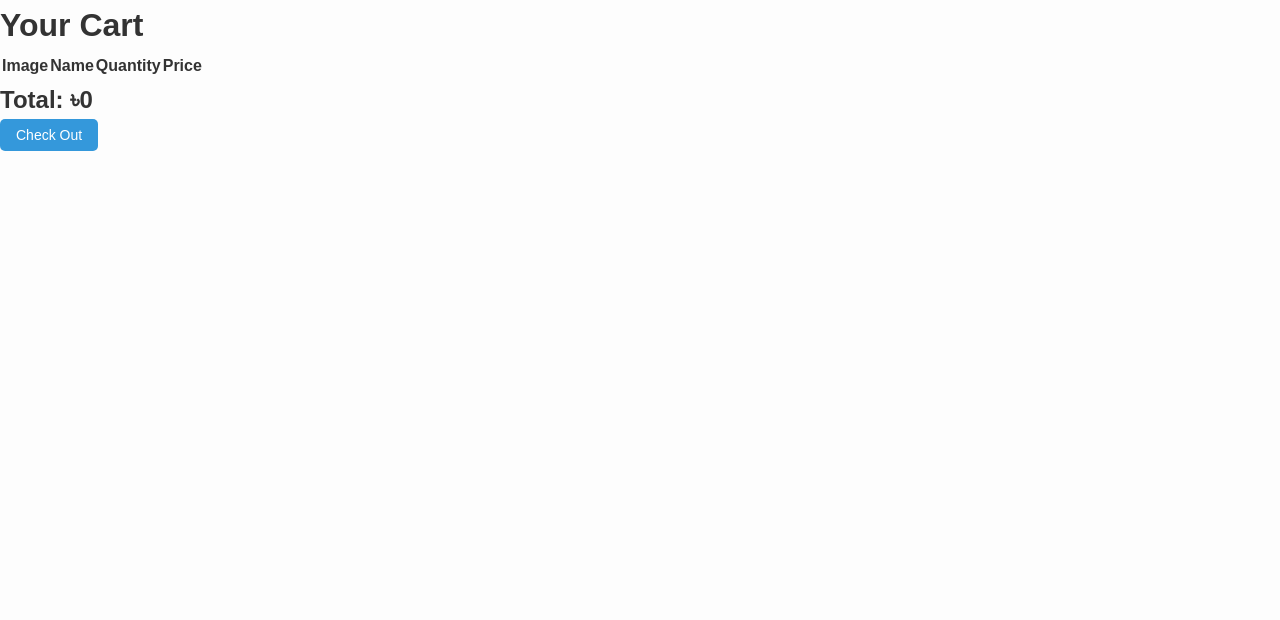
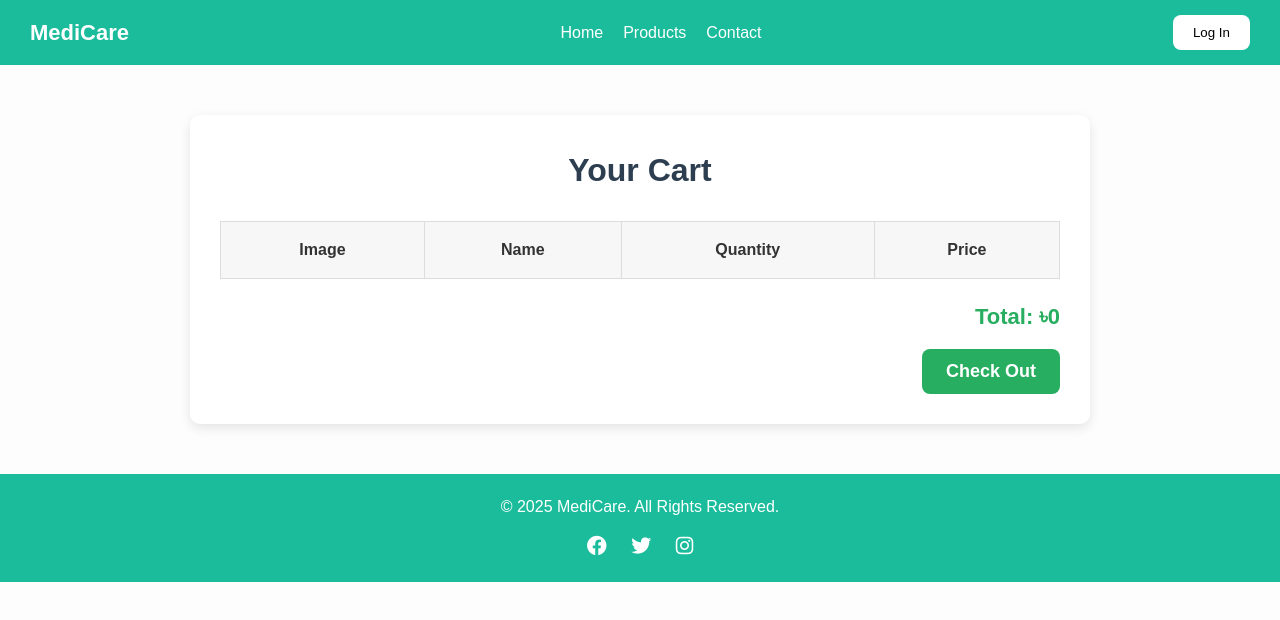
Before and after one commit to Itachi-Uchiha-32/IDP-1, a plain HTML site: page checkout.html in a window 1280 px wide. Drawn offline with Linux system fonts and the light colour scheme.

Commit message:
final hour

```diff
--- a/checkout.html
+++ b/checkout.html
@@ -5,8 +5,22 @@
   <meta name="viewport" content="width=device-width, initial-scale=1.0">
   <title>Checkout</title>
   <link rel="stylesheet" href="style.css">
+  <link rel="stylesheet" href="https://cdnjs.cloudflare.com/ajax/libs/font-awesome/6.4.0/css/all.min.css">
 </head>
 <body>
+  <header>
+    <nav class="navbar">
+      <div class="logo">MediCare</div>
+      <ul class="nav-links">
+        <li><a href="index.html">Home</a></li>
+        <li><a href="products.html">Products</a></li>
+        <li><a href="#contact">Contact</a></li>
+      </ul>
+      <div class="nav-actions">
+        <button class="login-btn">Log In</button>
+      </div>
+    </nav>
+  </header>
   <div class="checkout-container">
     <h1>Your Cart</h1>
     <table class="checkout-table">
@@ -29,6 +43,15 @@
     </div>
   </div>
 
+  <footer>
+    <p>&copy; 2025 MediCare. All Rights Reserved.</p>
+    <div class="socials">
+      <a href="#"><i class="fab fa-facebook"></i></a>
+      <a href="#"><i class="fab fa-twitter"></i></a>
+      <a href="#"><i class="fab fa-instagram"></i></a>
+    </div>
+  </footer>
+
   <script src="cart.js"></script>
   <script src="checkout.js"></script>
 </body>
--- a/style.css
+++ b/style.css
@@ -497,6 +497,108 @@ footer .socials a:hover {
   float: right;
 }
 
+/*Checkout CSS*/
+
+/* Checkout Page Styles */
+.checkout-container {
+  max-width: 900px;
+  margin: 50px auto;
+  padding: 30px;
+  background: #fff;
+  border-radius: 10px;
+  box-shadow: 0 4px 12px rgba(0,0,0,0.1);
+}
+
+.checkout-container h1 {
+  text-align: center;
+  margin-bottom: 25px;
+  font-size: 32px;
+  color: #2c3e50;
+}
+
+/* Checkout Table */
+.checkout-table {
+  width: 100%;
+  border-collapse: collapse;
+  border-style: none;
+  margin-bottom: 20px;
+}
+
+.checkout-table th{
+  border: 1px solid #ddd;
+  padding: 15px;
+  text-align: center;
+}
+.checkout-table td {
+  padding: 15px;
+  text-align: center;
+}
+
+.checkout-table th {
+  background: #f7f7f7;
+  font-weight: 600;
+}
+
+.checkout-table img {
+  width: 60px;
+  height: 60px;
+  object-fit: cover;
+  border-radius: 5px;
+}
+
+/* Quantity controls */
+.checkout-table td button {
+  width: 30px;
+  height: 30px;
+  font-size: 18px;
+  font-weight: bold;
+  border: none;
+  background: #3498db;
+  color: white;
+  border-radius: 5px;
+  cursor: pointer;
+  transition: background 0.3s;
+}
+
+.checkout-table td button:hover {
+  background: #217dbb;
+}
+
+.checkout-table td span {
+  margin: 0 8px;
+  font-size: 16px;
+  font-weight: bold;
+}
+
+/* Total and Checkout */
+.checkout-summary {
+  text-align: right;
+  margin-top: 20px;
+}
+
+.checkout-summary h2 {
+  font-size: 22px;
+  margin-bottom: 15px;
+  color: #27ae60;
+}
+
+.checkout-summary .btn {
+  background: #27ae60;
+  color: white;
+  font-size: 18px;
+  font-weight: bold;
+  padding: 12px 24px;
+  border: none;
+  border-radius: 8px;
+  cursor: pointer;
+  transition: background 0.3s;
+}
+
+.checkout-summary .btn:hover {
+  background: #219150;
+}
+
+
 /* Responsive for small screens */
 
   .banner img {
```
